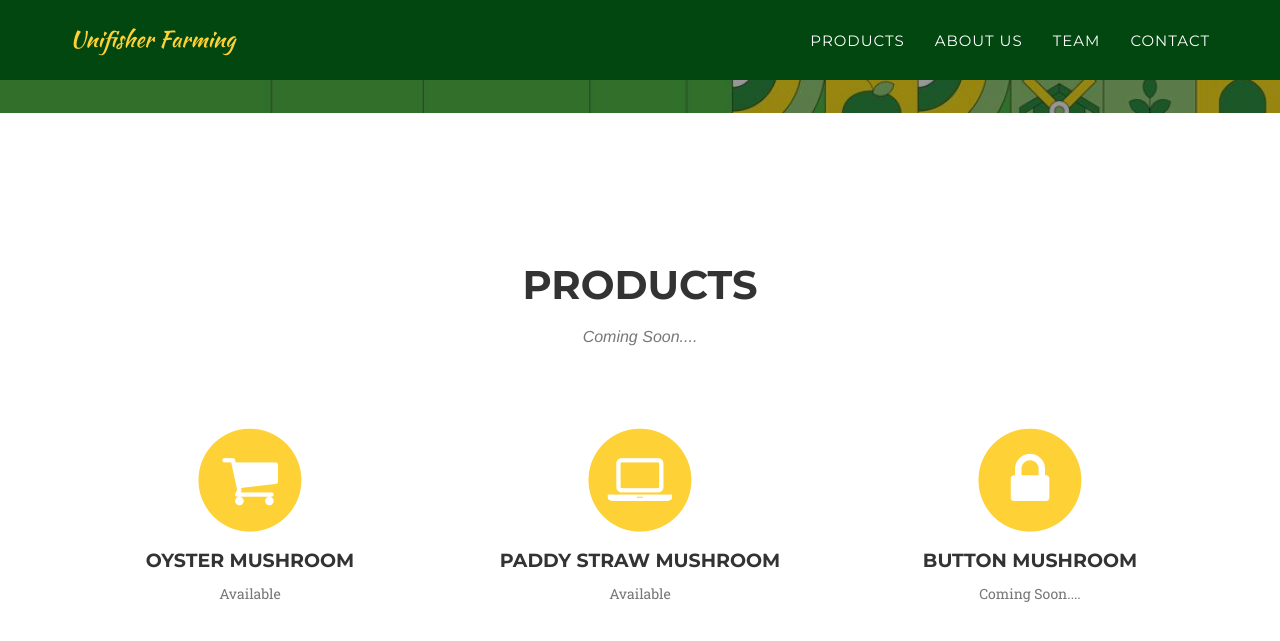
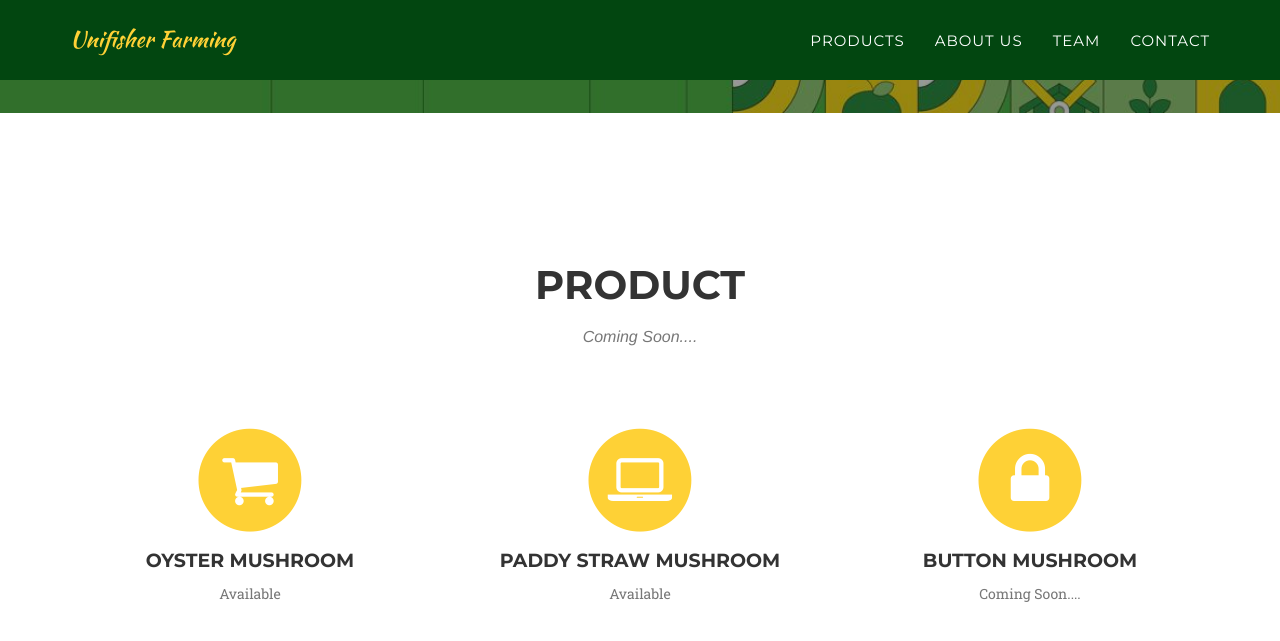
Before and after one commit to Unifisher/Unifisher-Website, a Jekyll site: the page built from index.html, in a window 1280 px wide and 900 px high, scrolled down 787 px. Shown: the top 641 px of the window. Built offline with Jekyll 4.4.1, drawn with Linux system fonts in a browser that asks for light colours; some web fonts are replaced.

Commit message:
Update services.html

```diff
--- a/_includes/services.html
+++ b/_includes/services.html
@@ -1,9 +1,9 @@
-<!-- products Section -->
-    <section id="products">
+<!-- product Section -->
+    <section id="product">
         <div class="container">
             <div class="row">
                 <div class="col-lg-12 text-center">
-                    <h2 class="section-heading">products</h2>
+                    <h2 class="section-heading">product</h2>
                     <h3 class="section-subheading text-muted">Coming Soon....</h3>
                 </div>
             </div>
@@ -13,7 +13,7 @@
                         <i class="fa fa-circle fa-stack-2x text-primary"></i>
                         <i class="fa fa-shopping-cart fa-stack-1x fa-inverse"></i>
                     </span>
-                    <h4 class="products-heading">Oyster Mushroom</h4>
+                    <h4 class="product-heading">Oyster Mushroom</h4>
                     <p class="text-muted">Available</p>
                 </div>
                 <div class="col-md-4">
@@ -21,7 +21,7 @@
                         <i class="fa fa-circle fa-stack-2x text-primary"></i>
                         <i class="fa fa-laptop fa-stack-1x fa-inverse"></i>
                     </span>
-                    <h4 class="products-heading">Paddy Straw Mushroom</h4>
+                    <h4 class="product-heading">Paddy Straw Mushroom</h4>
                     <p class="text-muted">Available </p>
                 </div>
                 <div class="col-md-4">
@@ -29,7 +29,7 @@
                         <i class="fa fa-circle fa-stack-2x text-primary"></i>
                         <i class="fa fa-lock fa-stack-1x fa-inverse"></i>
                     </span>
-                    <h4 class="products-heading">Button Mushroom</h4>
+                    <h4 class="product-heading">Button Mushroom</h4>
                     <p class="text-muted">Coming Soon....</p>
                 </div>
             </div>
```
